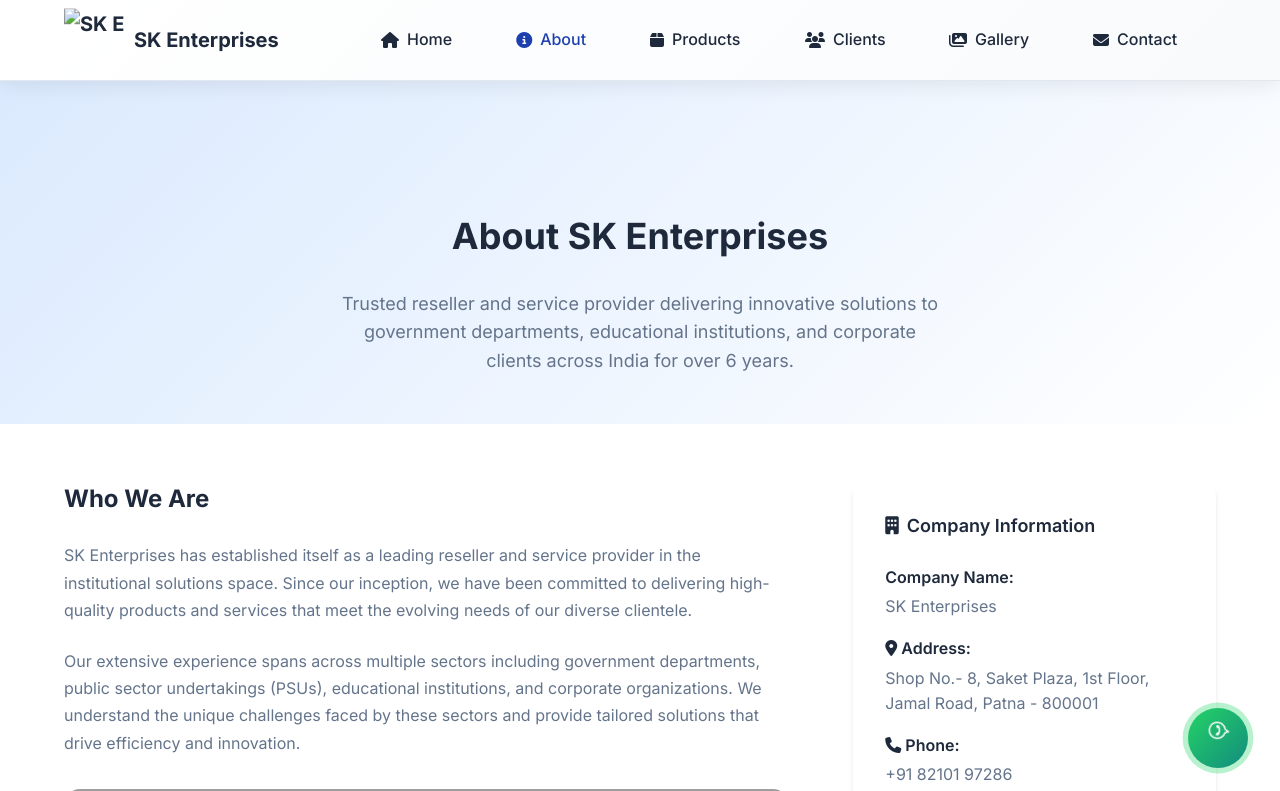
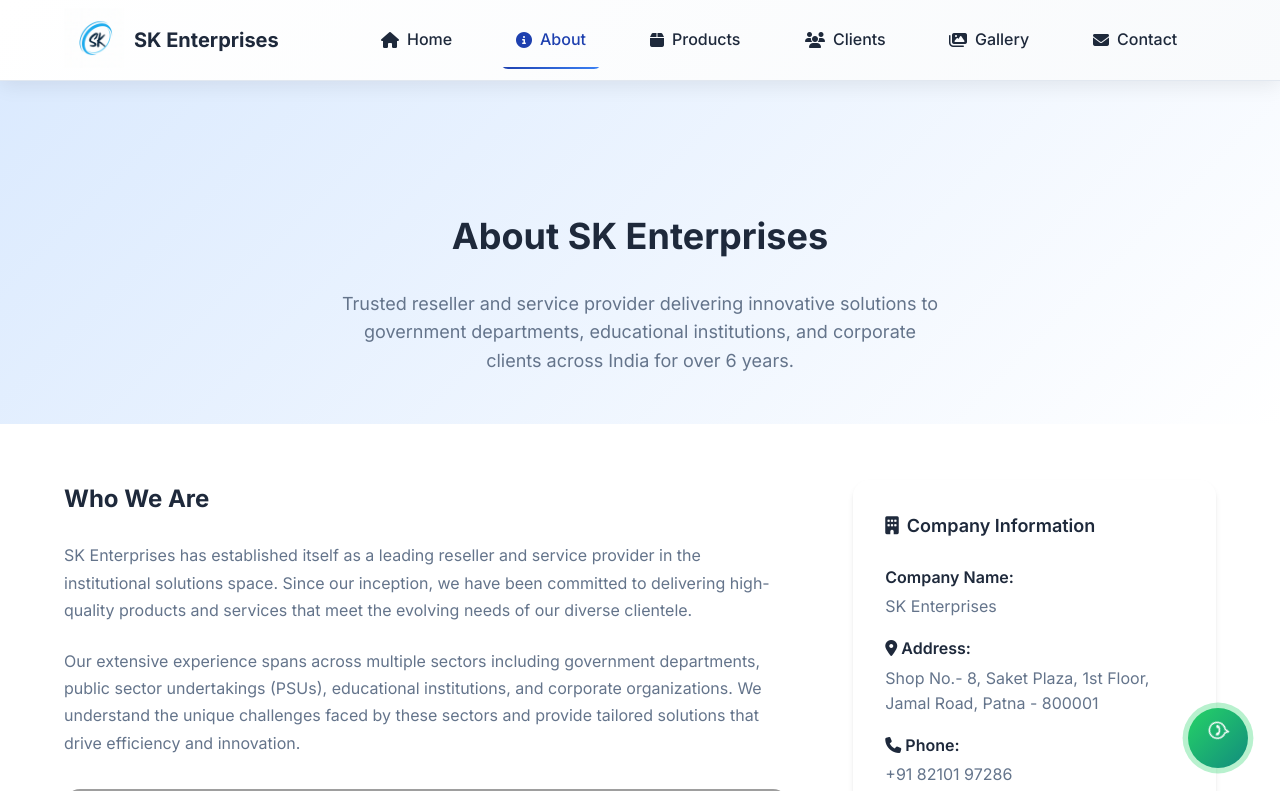
Before and after one commit to Abhi20032112/ske, a plain HTML site: page about.html in a window 1280 px wide. Shown: the top 791 px of the page. Drawn offline with nearby package versions, Linux system fonts and the light colour scheme; grey boxes are pictures that could not be loaded.

```diff
--- a/about.html
+++ b/about.html
@@ -25,7 +25,6 @@
   <link rel="stylesheet" href="assets/css/style.css">
   <link rel="stylesheet" href="assets/css/logo-size.css">
   <link rel="stylesheet" href="assets/css/mobile-fixes.css">
-  <link rel="stylesheet" href="assets/css/animations.css">
 
   <!-- Favicon -->
     <!-- Favicon -->
@@ -43,9 +42,7 @@
       <div class="header-content">
         <!-- Logo -->
         <a href="index.html" class="logo">
-          <!-- Replace with actual logo: assets/img/logo.svg -->
           <picture>
-            <source srcset="assets/img/optimized/Copilot_20250827_225717.webp" type="image/webp">
             <img src="assets/img/Copilot_20250827_225717.png" alt="SK Enterprises Logo" loading="lazy">
           </picture>
           <span>SK Enterprises</span>
```
